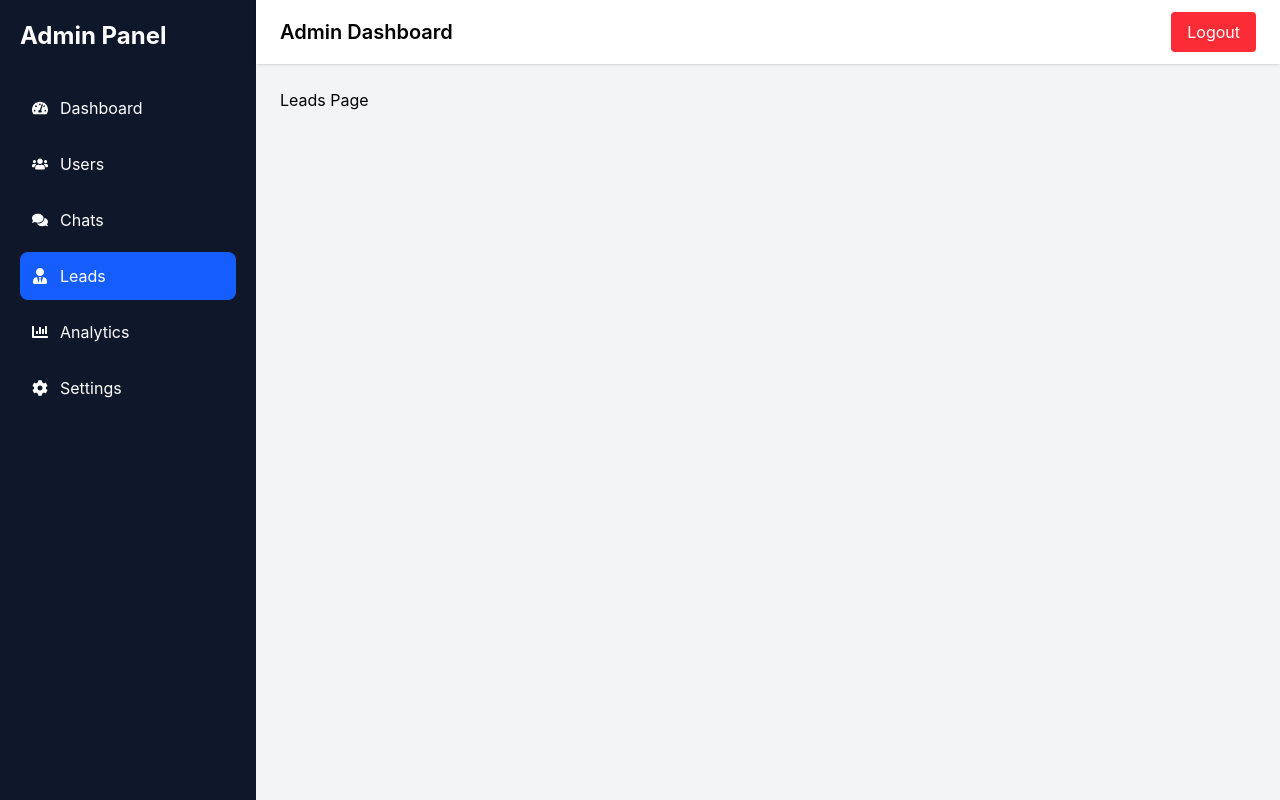
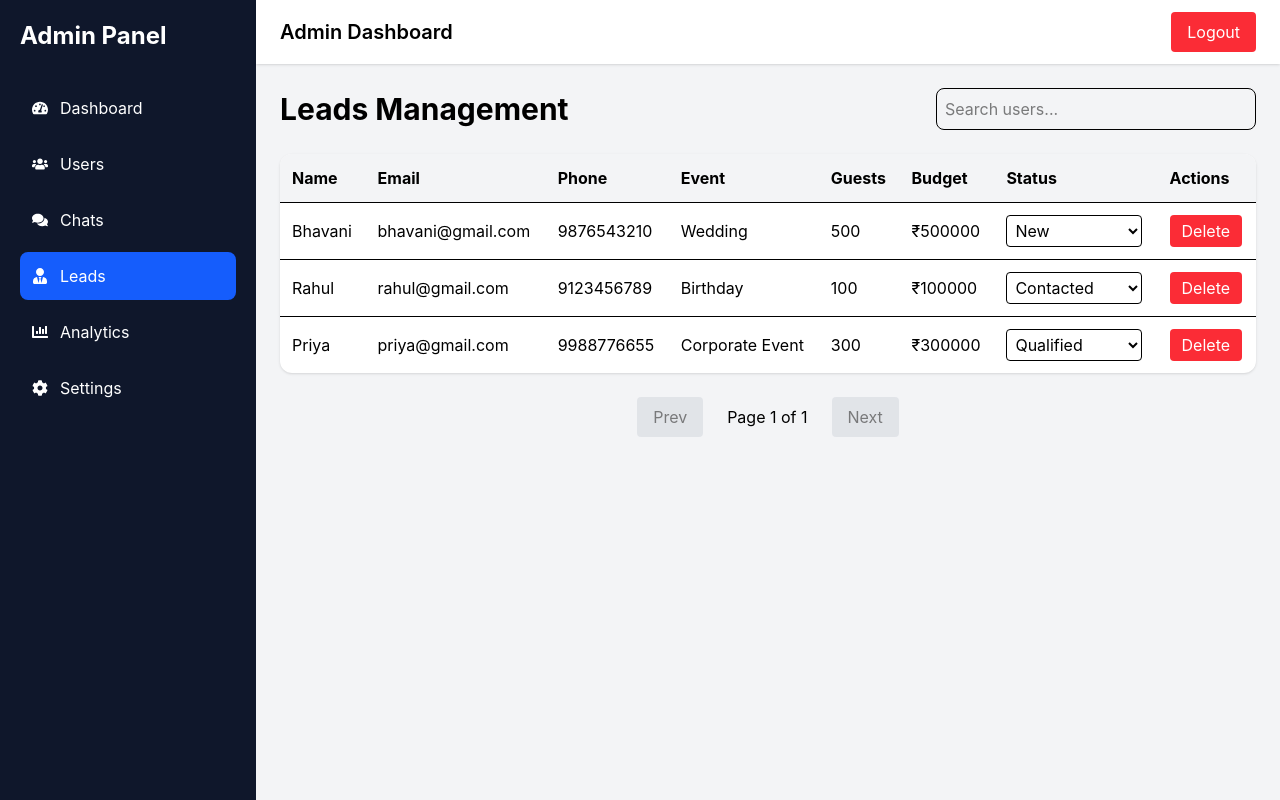
Before and after one commit to Quadra-Technologies/ai-customer-support-chatbot, a React app in the folder frontend/: page /admin/leads in a window 1280 px wide. Built offline with nearby package versions, Linux system fonts and the light colour scheme; the HTML template or start-up script is replaced by a standard one.

Commit message:
Implemented leads management module

```diff
--- a/frontend/src/admin/components/ChatTable/ChatTable.jsx
+++ b/frontend/src/admin/components/ChatTable/ChatTable.jsx
@@ -0,0 +1,44 @@
+const ChatTable = ({ chats, onDelete }) => {
+  return (
+    <div className="overflow-x-auto bg-white rounded-xl shadow">
+      <table className="w-full">
+        <thead className="bg-gray-100">
+          <tr>
+            <th className="p-4 text-left">User</th>
+            <th className="p-4 text-left">Message</th>
+            <th className="p-4 text-left">Date</th>
+            <th className="p-4 text-left">Actions</th>
+          </tr>
+        </thead>
+
+        <tbody>
+          {chats.map((chat) => (
+            <tr
+              key={chat.id}
+              className="border-t"
+            >
+              <td className="p-4">{chat.user}</td>
+
+              <td className="p-4 max-w-sm truncate">
+                {chat.message}
+              </td>
+
+              <td className="p-4">{chat.date}</td>
+
+              <td className="p-4">
+                <button
+                  onClick={() => onDelete(chat.id)}
+                  className="bg-red-500 text-white px-3 py-1 rounded"
+                >
+                  Delete
+                </button>
+              </td>
+            </tr>
+          ))}
+        </tbody>
+      </table>
+    </div>
+  );
+};
+
+export default ChatTable;
--- a/frontend/src/admin/components/LeadTable/LeadTable.jsx
+++ b/frontend/src/admin/components/LeadTable/LeadTable.jsx
@@ -0,0 +1,70 @@
+const LeadTable = ({
+  leads,
+  onDelete,
+  onStatusChange,
+}) => {
+  return (
+    <div className="overflow-x-auto bg-white rounded-xl shadow">
+      <table className="w-full">
+        <thead className="bg-gray-100">
+          <tr>
+            <th className="p-3 text-left">Name</th>
+            <th className="p-3 text-left">Email</th>
+            <th className="p-3 text-left">Phone</th>
+            <th className="p-3 text-left">Event</th>
+            <th className="p-3 text-left">Guests</th>
+            <th className="p-3 text-left">Budget</th>
+            <th className="p-3 text-left">Status</th>
+            <th className="p-3 text-left">Actions</th>
+          </tr>
+        </thead>
+
+        <tbody>
+          {leads.map((lead) => (
+            <tr key={lead.id} className="border-t">
+              <td className="p-3">{lead.name}</td>
+              <td className="p-3">{lead.email}</td>
+              <td className="p-3">{lead.phone}</td>
+              <td className="p-3">{lead.eventType}</td>
+              <td className="p-3">{lead.guests}</td>
+              <td className="p-3">₹{lead.budget}</td>
+
+              <td className="p-3">
+                <select
+                  value={lead.status}
+                  onChange={(e) =>
+                    onStatusChange(
+                      lead.id,
+                      e.target.value
+                    )
+                  }
+                  className="border rounded p-1"
+                >
+                  <option>New</option>
+                  <option>Contacted</option>
+                  <option>Qualified</option>
+                  <option>Proposal Sent</option>
+                  <option>Booked</option>
+                  <option>Rejected</option>
+                </select>
+              </td>
+
+              <td className="p-3">
+                <button
+                  onClick={() =>
+                    onDelete(lead.id)
+                  }
+                  className="bg-red-500 text-white px-3 py-1 rounded"
+                >
+                  Delete
+                </button>
+              </td>
+            </tr>
+          ))}
+        </tbody>
+      </table>
+    </div>
+  );
+};
+
+export default LeadTable;
--- a/frontend/src/admin/pages/Chats/Chats.jsx
+++ b/frontend/src/admin/pages/Chats/Chats.jsx
@@ -1,5 +1,131 @@
-const PageName = () => {
-  return <h1>Chats Page</h1>;
+import { useState } from "react";
+import SearchBar from "../../components/SearchBar/SearchBar";
+import ChatTable from "../../components/ChatTable/ChatTable";
+import ConfirmModal from "../../components/ConfirmModal/ConfirmModal";
+import Pagination from "../../components/Pagination/Pagination";
+import EmptyState from "../../components/EmptyState/EmptyState";
+
+const Chats = () => {
+  const [search, setSearch] = useState("");
+
+  const [chats, setChats] = useState([
+    {
+      id: 1,
+      user: "Bhavani",
+      message: "I need help with pricing.",
+      date: "12-06-2026",
+    },
+    {
+      id: 2,
+      user: "Shruthi",
+      message: "How do I deploy the app?",
+      date: "12-06-2026",
+    },
+    {
+      id: 3,
+      user: "Rahul",
+      message: "What are your services?",
+      date: "11-06-2026",
+    },
+    {
+      id: 4,
+      user: "Priya",
+      message: "Can I get a demo?",
+      date: "10-06-2026",
+    },
+  ]);
+
+  const [showModal, setShowModal] = useState(false);
+  const [selectedChat, setSelectedChat] = useState(null);
+
+  const [currentPage, setCurrentPage] = useState(1);
+  const chatsPerPage = 3;
+
+  const handleDeleteClick = (chatId) => {
+    setSelectedChat(chatId);
+    setShowModal(true);
+  };
+
+  const confirmDelete = () => {
+    setChats(
+      chats.filter(
+        (chat) => chat.id !== selectedChat
+      )
+    );
+
+    setShowModal(false);
+    setSelectedChat(null);
+  };
+
+  const cancelDelete = () => {
+    setShowModal(false);
+    setSelectedChat(null);
+  };
+
+  const filteredChats = chats.filter(
+    (chat) =>
+      chat.user
+        .toLowerCase()
+        .includes(search.toLowerCase()) ||
+      chat.message
+        .toLowerCase()
+        .includes(search.toLowerCase())
+  );
+
+  const indexOfLastChat =
+    currentPage * chatsPerPage;
+
+  const indexOfFirstChat =
+    indexOfLastChat - chatsPerPage;
+
+  const currentChats = filteredChats.slice(
+    indexOfFirstChat,
+    indexOfLastChat
+  );
+
+  const totalPages = Math.ceil(
+    filteredChats.length / chatsPerPage
+  );
+
+  return (
+    <div>
+      <div className="flex justify-between items-center mb-6">
+        <h1 className="text-3xl font-bold">
+          Chat Management
+        </h1>
+
+        <SearchBar
+          search={search}
+          setSearch={setSearch}
+        />
+      </div>
+
+      {filteredChats.length === 0 ? (
+        <EmptyState message="No chats found." />
+      ) : (
+        <>
+          <ChatTable
+            chats={currentChats}
+            onDelete={handleDeleteClick}
+          />
+
+          <Pagination
+            currentPage={currentPage}
+            totalPages={totalPages}
+            setCurrentPage={setCurrentPage}
+          />
+        </>
+      )}
+
+      <ConfirmModal
+        isOpen={showModal}
+        title="Delete Chat"
+        message="Are you sure you want to delete this chat?"
+        onConfirm={confirmDelete}
+        onCancel={cancelDelete}
+      />
+    </div>
+  );
 };
 
-export default PageName;
+export default Chats;
--- a/frontend/src/admin/pages/Leads/Leads.jsx
+++ b/frontend/src/admin/pages/Leads/Leads.jsx
@@ -1,5 +1,162 @@
-const PageName = () => {
-  return <h1>Leads Page</h1>;
+import { useState } from "react";
+import SearchBar from "../../components/SearchBar/SearchBar";
+import LeadTable from "../../components/LeadTable/LeadTable";
+import ConfirmModal from "../../components/ConfirmModal/ConfirmModal";
+import Pagination from "../../components/Pagination/Pagination";
+import EmptyState from "../../components/EmptyState/EmptyState";
+
+const Leads = () => {
+  const [search, setSearch] = useState("");
+
+  const [leads, setLeads] = useState([
+    {
+      id: 1,
+      name: "Bhavani",
+      email: "bhavani@gmail.com",
+      phone: "9876543210",
+      eventType: "Wedding",
+      guests: 500,
+      catering: "Premium",
+      decor: "Royal",
+      budget: 500000,
+      status: "New",
+    },
+    {
+      id: 2,
+      name: "Rahul",
+      email: "rahul@gmail.com",
+      phone: "9123456789",
+      eventType: "Birthday",
+      guests: 100,
+      catering: "Standard",
+      decor: "Modern",
+      budget: 100000,
+      status: "Contacted",
+    },
+    {
+      id: 3,
+      name: "Priya",
+      email: "priya@gmail.com",
+      phone: "9988776655",
+      eventType: "Corporate Event",
+      guests: 300,
+      catering: "Premium",
+      decor: "Luxury",
+      budget: 300000,
+      status: "Qualified",
+    },
+  ]);
+
+  const [showModal, setShowModal] = useState(false);
+  const [selectedLead, setSelectedLead] = useState(null);
+
+  const [currentPage, setCurrentPage] = useState(1);
+  const leadsPerPage = 5;
+
+  const handleDelete = (id) => {
+    setSelectedLead(id);
+    setShowModal(true);
+  };
+
+  const confirmDelete = () => {
+    setLeads(
+      leads.filter(
+        (lead) => lead.id !== selectedLead
+      )
+    );
+    setShowModal(false);
+    setSelectedLead(null);
+  };
+
+  const cancelDelete = () => {
+    setShowModal(false);
+    setSelectedLead(null);
+  };
+
+  const handleStatusChange = (
+    id,
+    newStatus
+  ) => {
+    setLeads(
+      leads.map((lead) =>
+        lead.id === id
+          ? {
+              ...lead,
+              status: newStatus,
+            }
+          : lead
+      )
+    );
+  };
+
+  const filteredLeads = leads.filter(
+    (lead) =>
+      lead.name
+        .toLowerCase()
+        .includes(search.toLowerCase()) ||
+      lead.email
+        .toLowerCase()
+        .includes(search.toLowerCase())
+  );
+
+  const indexOfLastLead =
+    currentPage * leadsPerPage;
+
+  const indexOfFirstLead =
+    indexOfLastLead - leadsPerPage;
+
+  const currentLeads =
+    filteredLeads.slice(
+      indexOfFirstLead,
+      indexOfLastLead
+    );
+
+  const totalPages = Math.ceil(
+    filteredLeads.length / leadsPerPage
+  );
+
+  return (
+    <div>
+      <div className="flex justify-between items-center mb-6">
+        <h1 className="text-3xl font-bold">
+          Leads Management
+        </h1>
+
+        <SearchBar
+          search={search}
+          setSearch={setSearch}
+        />
+      </div>
+
+      {filteredLeads.length === 0 ? (
+        <EmptyState message="No leads found." />
+      ) : (
+        <>
+          <LeadTable
+            leads={currentLeads}
+            onDelete={handleDelete}
+            onStatusChange={
+              handleStatusChange
+            }
+          />
+
+          <Pagination
+            currentPage={currentPage}
+            totalPages={totalPages}
+            setCurrentPage={setCurrentPage}
+          />
+        </>
+      )}
+
+      <ConfirmModal
+        isOpen={showModal}
+        title="Delete Lead"
+        message="Are you sure you want to delete this lead?"
+        onConfirm={confirmDelete}
+        onCancel={cancelDelete}
+      />
+    </div>
+  );
 };
 
-export default PageName;
+export default Leads;
```
